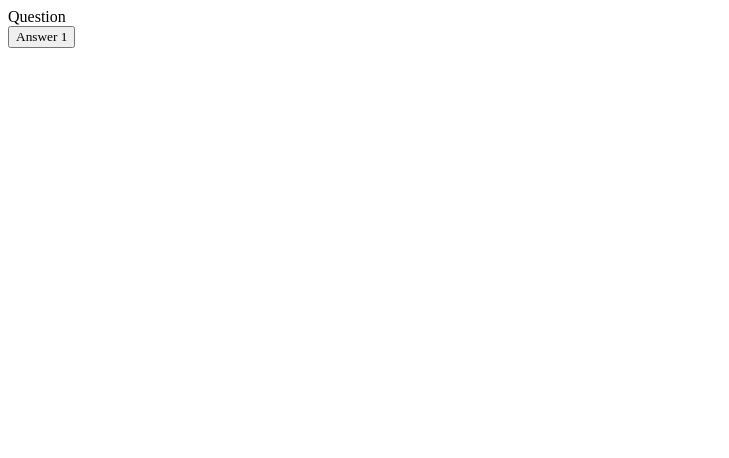
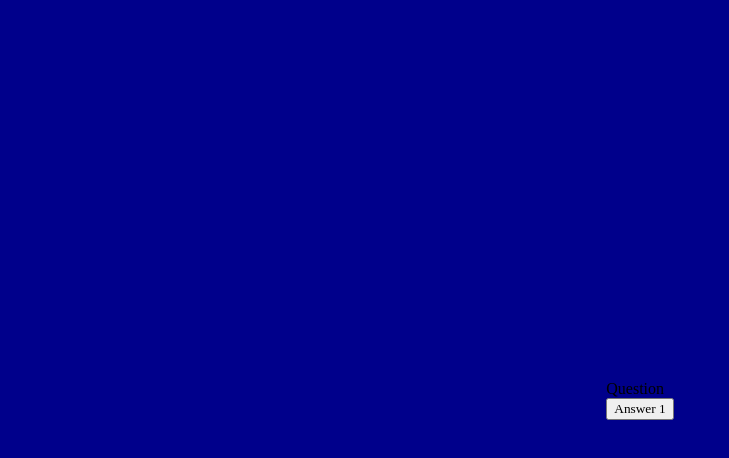
Before and after one commit to lilhalzy/jsquiz, a plain HTML site: page index.html in a window 1280 px wide. Shown: the whole page, without its empty margins (0-729 px from the left). Drawn offline with Linux system fonts and the light colour scheme.

Commit message:
Make the body background dark blue and center

```diff
--- a/styles.css
+++ b/styles.css
@@ -2,3 +2,20 @@
   box-sizing: border-box;
   font-family: Gotham Rounded;
 }
+
+/* CSS */
+*, *::before, *::after {
+  box-sizing: border-box;
+  font-family: Gotham Rounded;
+}
+
+body {
+  padding: 0;
+  margin: 0;
+  display: flex;
+  width: 100vw;
+  height: 100vh;
+  justify-content: center;
+  align-items: center;
+  background-color: darkblue;
+}
```
